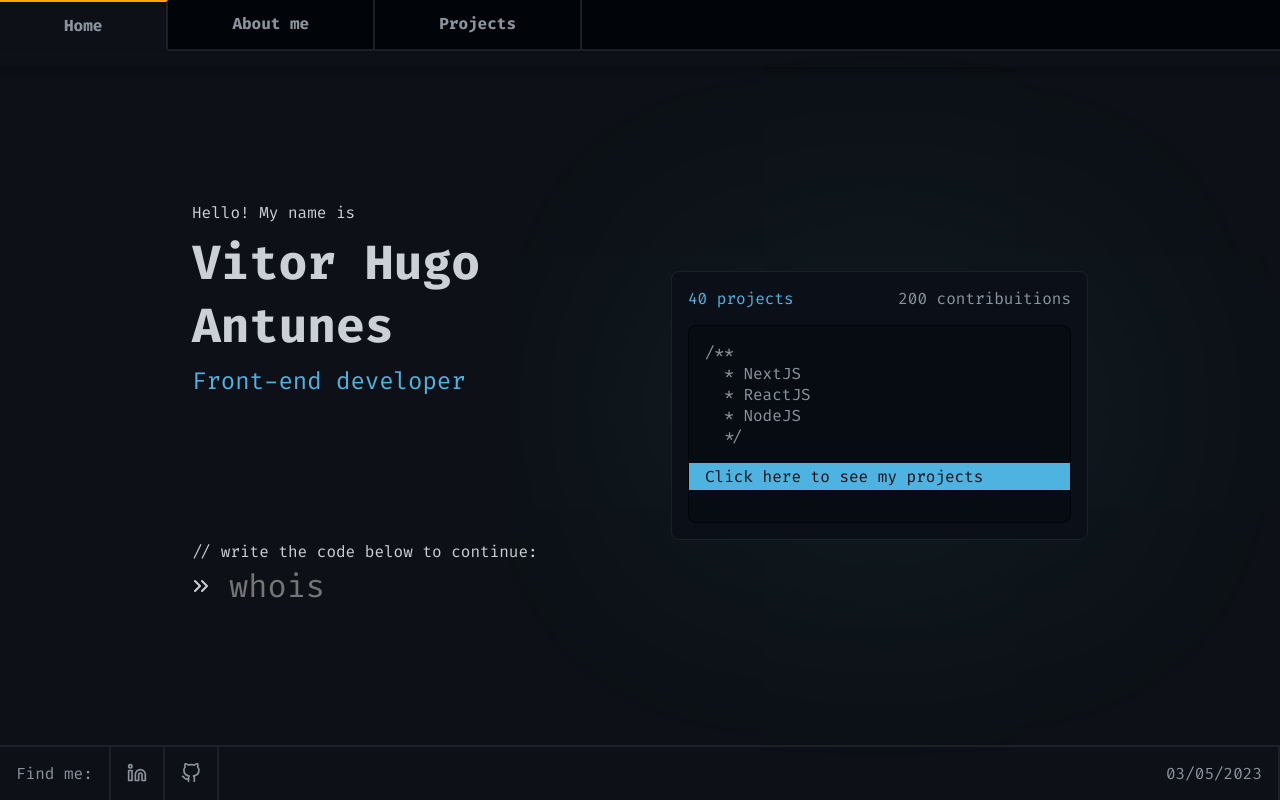
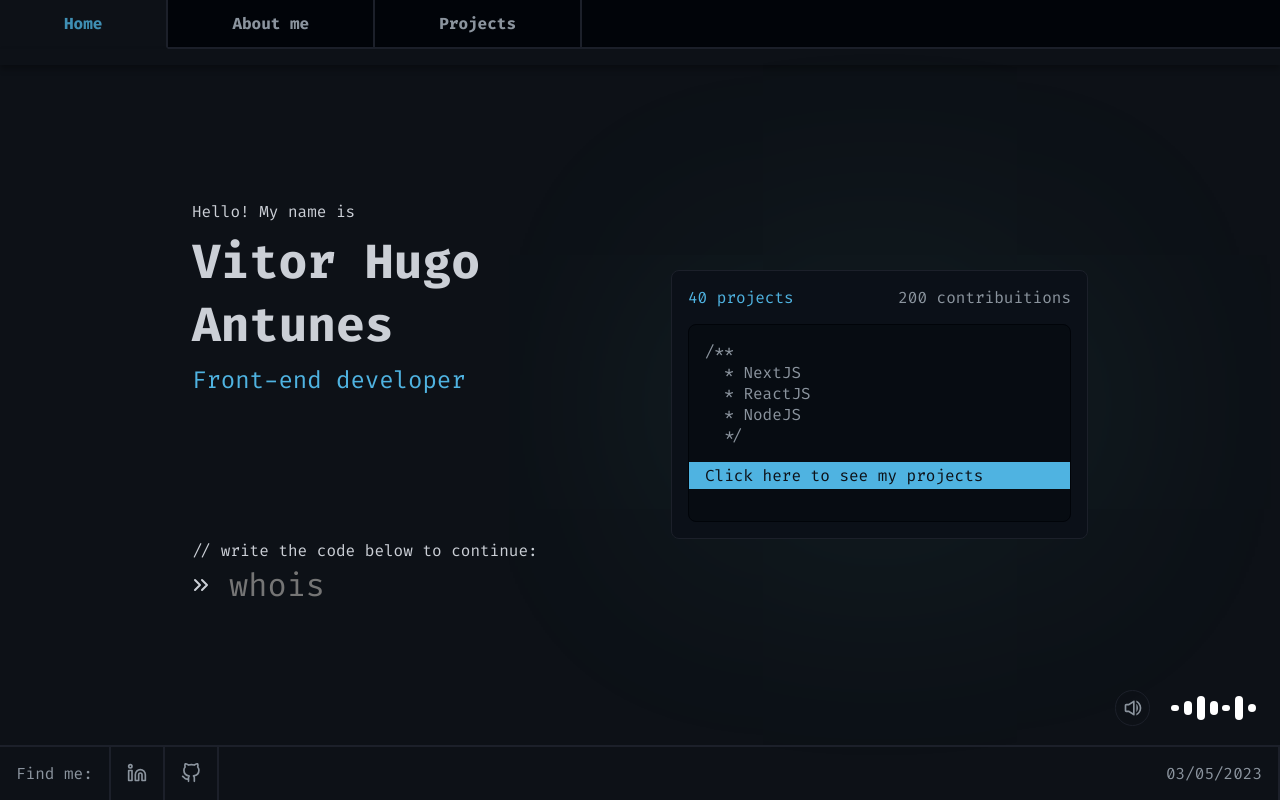
Before and after one commit to VitorHugoAntunes/My_Portfolio, a Next.js app: page / in a window 1280 px wide. Built offline with nearby package versions, Linux system fonts and the light colour scheme.

Commit message:
Audio component, song context, Sound Waves and Current tab

```diff
--- /dev/null
+++ b/src/components/Audio/index.tsx
@@ -0,0 +1,31 @@
+import { SoundContext } from '@/contexts/SoundContext';
+import { useState, useContext, useRef, useEffect } from 'react';
+
+
+export default function Audio() {
+    const { hasSound } = useContext(SoundContext);
+    const [audioActive, setAudioActive] = useState<boolean>(true);
+
+    const audioRef = useRef<HTMLAudioElement>(null);
+
+    useEffect(() => {
+        setAudioActive(hasSound)
+
+        const audio = audioRef.current!;
+
+        if (audioActive === true) {
+            if (audio) {
+                audio.loop = true;
+                audio.volume = 0.1;
+                audio.play();
+            }
+        } else {
+            audio.pause();
+        }
+
+    }, [hasSound, audioActive])
+
+    return (
+        <audio ref={audioRef} src="/lofi.mp3" />
+    )
+}
--- a/src/components/Header/index.tsx
+++ b/src/components/Header/index.tsx
@@ -1,21 +1,28 @@
+import { useState } from 'react'
 import Link from "next/link";
 import { HeaderContainer } from "./styles";
 
 export default function Header() {
+    const [selectedTab, setSelectedTab] = useState<string>("Home");
+
+    function changeSelectedTab() {
+
+    }
+
     return (
         <HeaderContainer>
             <div className="navigationDiv">
-                <Link href={'/'} className="selected">
+                <Link href={'/'} onClick={() => setSelectedTab("Home")} className={selectedTab === "Home" ? "selected" : ""}>
                     <div>
                         <span>Home</span>
                     </div>
                 </Link>
-                <Link href={'/about'}>
+                <Link href={'/about'} onClick={() => setSelectedTab("About")} className={selectedTab === "About" ? "selected" : ""}>
                     <div>
                         <span>About me</span>
                     </div>
                 </Link>
-                <Link href={'/projects'}>
+                <Link href={'/projects'} onClick={() => setSelectedTab("Projects")} className={selectedTab === "Projects" ? "selected" : ""}>
                     <div>
                         <span>Projects</span>
                     </div>
--- a/src/components/Header/styles.ts
+++ b/src/components/Header/styles.ts
@@ -29,9 +29,19 @@ export const HeaderContainer = styled('div', {
         },
 
         ".selected": {
-            borderTop: "2px solid orange",
             borderBottomColor: "$background",
-            background: "$background"
+            background: "$background",
+
+            "> div span": {
+                transition: "0.2s",
+                color: "$blue"
+            },
+
+            "&:hover": {
+                "> div span": {
+                    filter: "brightness(0.8)"
+                }
+            }
         },
 
         "> div": {
--- /dev/null
+++ b/src/components/SoundWaves/index.tsx
@@ -0,0 +1,26 @@
+import { useContext } from 'react'
+import { SoundWavesBox } from "./styles";
+import { BiVolumeFull, BiVolumeMute } from 'react-icons/bi'
+import { SoundContext } from "@/contexts/SoundContext";
+
+export default function SoundWaves() {
+    const { hasSound, changeSoundStatus } = useContext(SoundContext)
+    return (
+        <SoundWavesBox className={hasSound === true ? "loader sound" : "loader noSound"}>
+            <button onClick={changeSoundStatus}>
+                {hasSound === true ? (
+                    <BiVolumeFull size={20} className="volume" />
+                ) : (
+                    <BiVolumeMute size={20} />
+                )}
+            </button>
+            <span className="stroke"></span>
+            <span className="stroke"></span>
+            <span className="stroke"></span>
+            <span className="stroke"></span>
+            <span className="stroke"></span>
+            <span className="stroke"></span>
+            <span className="stroke"></span>
+        </SoundWavesBox>
+    )
+}
--- /dev/null
+++ b/src/components/SoundWaves/styles.ts
@@ -0,0 +1,95 @@
+import { keyframes, styled } from "@stitches/react";
+
+const Startwaves = keyframes({
+    '50%': { height: "20%" },
+    '100%': { height: "100%" },
+});
+
+export const SoundWavesBox = styled('div', {
+    display: "flex",
+    alignItems: "center",
+    justifyContent: "center",
+    position: "absolute",
+    right: "1.5rem",
+    bottom: "5rem",
+
+    "&.loader": {
+        height: "1.5rem",
+        display: "flex",
+        alignItems: "center",
+        flexDirection: "row",
+        gap: "0.3rem",
+
+        "&.sound .stroke": {
+            height: "100%",
+            animation: `${Startwaves} 1.5s ease-in-out infinite`,
+        },
+
+        "&.noSound .stroke": {
+            background: "$border",
+            transition: "background 0.4s ease-in-out",
+        },
+
+        "&.noSound button svg": {
+            transition: "background 0.4s ease-in-out",
+        },
+
+        "& .stroke": {
+            display: "block",
+            position: "relative",
+            background: "#fff",
+            height: "1.5rem",
+            width: "0.5rem",
+            borderRadius: "32px",
+            transition: "background 0.4s ease-in-out, height 0.4s ease-in-out",
+
+            "&:nth-child(1)": {
+                animationDelay: "0s",
+            },
+            "&:nth-child(2)": {
+                animationDelay: "0.3s",
+            },
+            "&:nth-child(3)": {
+                animationDelay: "0.6s",
+            },
+            "&:nth-child(4)": {
+                animationDelay: "0.9s",
+            },
+            "&:nth-child(5)": {
+                animationDelay: "0.6s",
+            },
+            "&:nth-child(6)": {
+                animationDelay: "0.3s",
+            },
+            "&:nth-child(7)": {
+                animationDelay: "1s",
+            },
+        }
+    },
+
+    button: {
+        background: "none",
+        border: "1px solid $border",
+        borderRadius: "50%",
+        padding: "0.5em",
+        marginRight: "1rem",
+
+        display: "flex",
+        alignItems: "center",
+        justifyContent: "center",
+
+        transition: "0.2s",
+
+        svg: {
+            color: "$icon",
+
+            "&.volume": {
+
+            }
+        },
+
+        "&:hover": {
+            filter: "brightness(0.8)"
+        }
+    },
+})
--- /dev/null
+++ b/src/contexts/SoundContext.tsx
@@ -0,0 +1,30 @@
+import { ReactNode, RefObject, useRef, useState } from "react";
+import { createContext } from "react";
+
+interface SoundContextType {
+    hasSound: boolean;
+    changeSoundStatus: () => void
+}
+
+interface SoundProviderProps {
+    children: ReactNode,
+}
+
+export const SoundContext = createContext({} as SoundContextType)
+
+export function SoundProvider({ children }: SoundProviderProps) {
+    const [hasSound, setHasSound] = useState<boolean>(true);
+
+    function changeSoundStatus() {
+        hasSound === true ? setHasSound(false) : setHasSound(true)
+    }
+
+    return (
+        <SoundContext.Provider value={{
+            hasSound,
+            changeSoundStatus
+        }}>
+            {children}
+        </SoundContext.Provider>
+    )
+}
--- a/src/pages/_app.tsx
+++ b/src/pages/_app.tsx
@@ -1,5 +1,7 @@
+import Audio from '@/components/Audio';
 import Footer from '@/components/Footer';
 import Header from '@/components/Header';
+import { SoundContext, SoundProvider } from '@/contexts/SoundContext';
 import { ContentContainer, globalStyles } from '@/styles/globals'
 import type { AppProps } from 'next/app'
 
@@ -9,7 +11,10 @@ export default function App({ Component, pageProps }: AppProps) {
   return (
     <ContentContainer>
       <Header />
-      <Component {...pageProps} />
+      <SoundProvider>
+        <Audio />
+        <Component {...pageProps} />
+      </SoundProvider>
       <Footer />
     </ContentContainer>
   )
--- a/src/pages/index.tsx
+++ b/src/pages/index.tsx
@@ -1,11 +1,15 @@
+import { useContext } from 'react'
 import ProjectCard from "@/components/ProjectCard";
+import SoundWaves from "@/components/SoundWaves";
 import { HomeContainer } from "@/styles/pages/home";
 import Link from "next/link";
-import { useEffect, useState } from "react";
+import { useEffect, useRef, useState } from "react";
 import { FiChevronsRight } from "react-icons/fi";
+import { SoundContext } from '@/contexts/SoundContext';
 
 export default function Home() {
-  const [isVisible, setIsVisible] = useState(false)
+  const [isVisible, setIsVisible] = useState<boolean>(false)
+
   useEffect(() => {
     setIsVisible(true)
   }, [])
@@ -40,6 +44,8 @@ export default function Home() {
         boxShadow={true}
       />
 
+      <SoundWaves />
+
     </HomeContainer>
   )
 }
```
Also changed, not shown: 1 other file (tests, documents, lock files or other folders).
